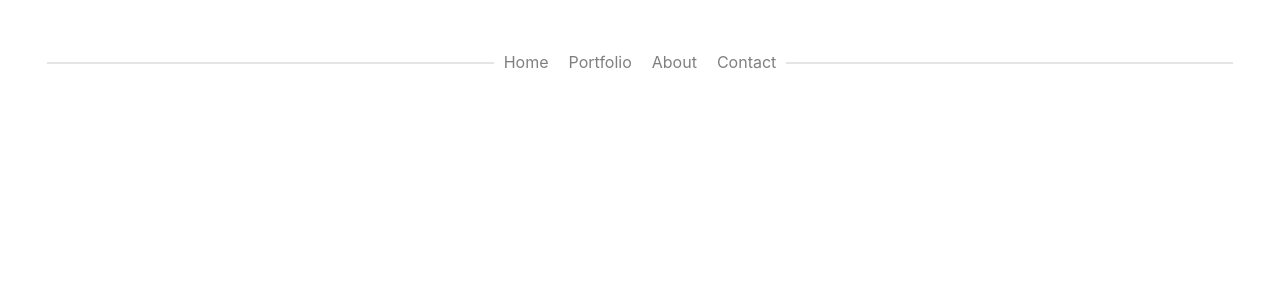
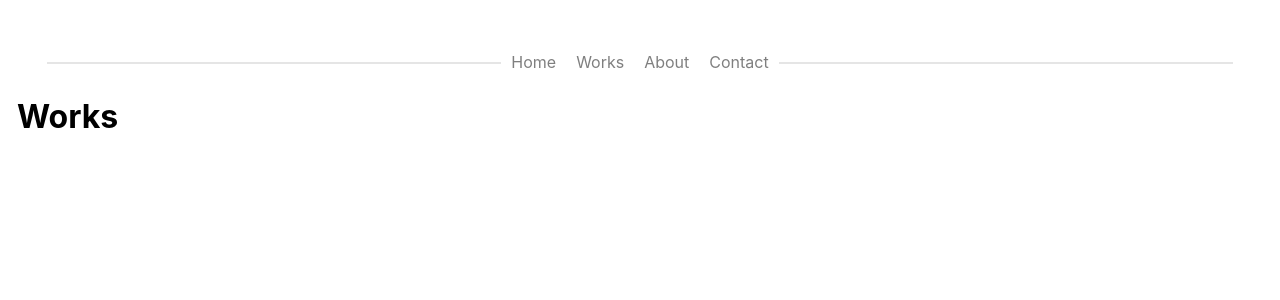
Before and after one commit to michaelyiu/ja-portfolio-site, a React (Create React App) app: page /works in a window 1280 px wide. Shown: the top 300 px of the page. Built offline with nearby package versions, Linux system fonts and the light colour scheme.

Commit message:
moved Navigation bar logic to its own component and globally accesible to all pages; removed excess pages; some cleanup

```diff
--- a/src/App.css
+++ b/src/App.css
@@ -70,6 +70,8 @@ nav ul{
 	padding:5px 0;
 }
 
+
+
 #desktopNav {
 	display:none;
 	text-align: center;
@@ -84,11 +86,9 @@ nav ul{
 #desktopNav nav ul{
 	display: flex;
 	width: auto;
+	padding: 0px 30px;
 }
 
-#desktopNav nav>ul{
-	padding: 0px 30px;
-}
 #desktopNav nav ul li{
 	padding: 0 10px;
 	line-height:1.6em;
@@ -124,17 +124,7 @@ ul:after
 }
 
 
-
-
 a{
 	color: rgba(0,0,0,.5);
 	text-decoration: none;
 }
-
-/* .page-divider{
-	line-height: 1.6em;
-	margin-top: -1.6em;
-	margin-bottom: 1.6em;
-	border-bottom-width: 2px;
-	border-bottom:1px solid rgba(0,0,0,.1);
-} */
--- a/src/App.js
+++ b/src/App.js
@@ -1,6 +1,8 @@
 import React from 'react';
 import { BrowserRouter as Router, Route } from "react-router-dom";
 import Landing from "./components/layout/Landing";
+import Navigation from "./components/layout/Navigation";
+import Work from "./components/work/Work";
 
 import './App.css';
 
@@ -9,7 +11,9 @@ const App = () => {
     <div className="App">
       <Router>
         <div className="canvas">
-          <Landing />
+          <Navigation />
+          <Route exact path="/" component={Landing} />
+          <Route exact path="/works" component={Work} />
         </div>
       </Router>
     </div>
--- a/src/components/layout/Landing.js
+++ b/src/components/layout/Landing.js
@@ -1,29 +1,10 @@
 import React, { useState } from 'react'
-import Navbar from "./Navbar";
 
 const Landing = () => {
-	const [navStatus, setNav] = useState(false);
 
 	return (
 		<React.Fragment>
-			{/* <div id="mobileNav" style={{ display: navStatus ? "block" : "none" }}> */}
-			<div id="mobileNav" className={navStatus ? "menuOpen" : null}>
-				<div className="wrapper">
-					<Navbar />
-
-				</div>
-			</div>
-			<div id="mobileMenuLink" onClick={() => {
-				setNav(!navStatus)
-			}}>
-				<a>Menu</a>
-			</div>
-			<header id="header">
-				<div id="desktopNav">
-					<Navbar />
-				</div>
-				{/* <div className="page-divider"></div> */}
-			</header>
+			<h1>Test</h1>
 		</React.Fragment >
 	)
 }
--- a/src/components/layout/Navbar.js
+++ b/src/components/layout/Navbar.js
@@ -10,10 +10,10 @@ const Navbar = () => {
 		<nav className="main-nav">
 			<ul>
 				<li>
-					<Link>Home</Link>
+					<Link to="/">Home</Link>
 				</li>
 				<li>
-					<Link>Portfolio</Link>
+					<Link to="/works">Works</Link>
 				</li>
 				<li>
 					<Link>About</Link>
--- /dev/null
+++ b/src/components/layout/Navigation.js
@@ -0,0 +1,28 @@
+import React, { useState } from 'react'
+import Navbar from "./Navbar";
+
+const Navigation = () => {
+	const [navStatus, setNav] = useState(false);
+
+	return (
+		<React.Fragment>
+			<div id="mobileNav" className={navStatus ? "menuOpen" : null}>
+				<div className="wrapper">
+					<Navbar />
+				</div>
+			</div>
+			<div id="mobileMenuLink" onClick={() => {
+				setNav(!navStatus)
+			}}>
+				<a>Menu</a>
+			</div>
+			<header id="header">
+				<div id="desktopNav">
+					<Navbar />
+				</div>
+			</header>
+		</React.Fragment >
+	)
+}
+
+export default Navigation;
--- /dev/null
+++ b/src/components/work/Work.js
@@ -0,0 +1,11 @@
+import React from 'react'
+
+const Work = () => {
+	return (
+		<div>
+			<h1>Works</h1>
+		</div>
+	)
+}
+
+export default Work;
```
Also changed, not shown: src/components/layout/Landing2.js (deleted, +0 -15 lines).
